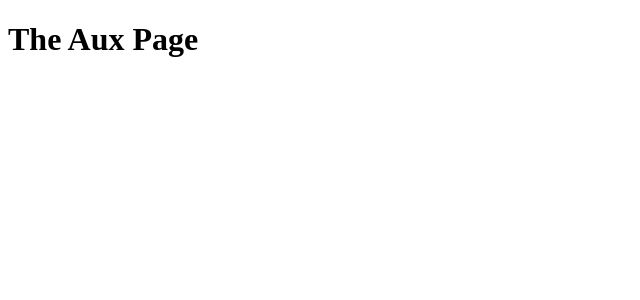
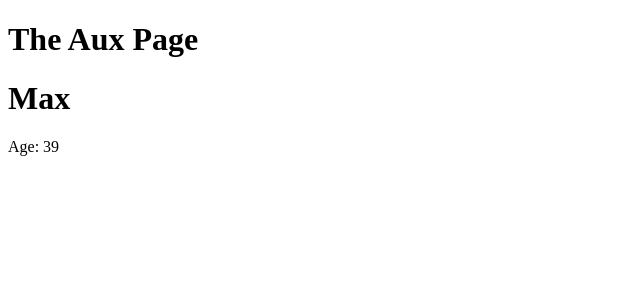
Before and after one commit to mcraig33/nextjs-sample, a Next.js app: page /auth in a window 1280 px wide. Shown: the top 300 px of the page, without its empty margins (0-640 px from the left). Built offline with nearby package versions, Linux system fonts and the light colour scheme.

Commit message:
Add component to next js page

```diff
--- /dev/null
+++ b/components/User.js
@@ -0,0 +1,10 @@
+import React from 'react';
+
+const user = (props) => (
+    <div>
+        <h1>{props.name}</h1>
+        <p>Age: {props.age}</p>
+    </div>
+);
+
+export default user;
--- a/pages/auth/index.js
+++ b/pages/auth/index.js
@@ -1,8 +1,10 @@
 import React from 'react';
+import User from '../../components/User'
 
 const authIndexPage = () => (
     <div>
         <h1>The Aux Page</h1>
+        <User name="Max" age={39} />
     </div>
 );
 
```
